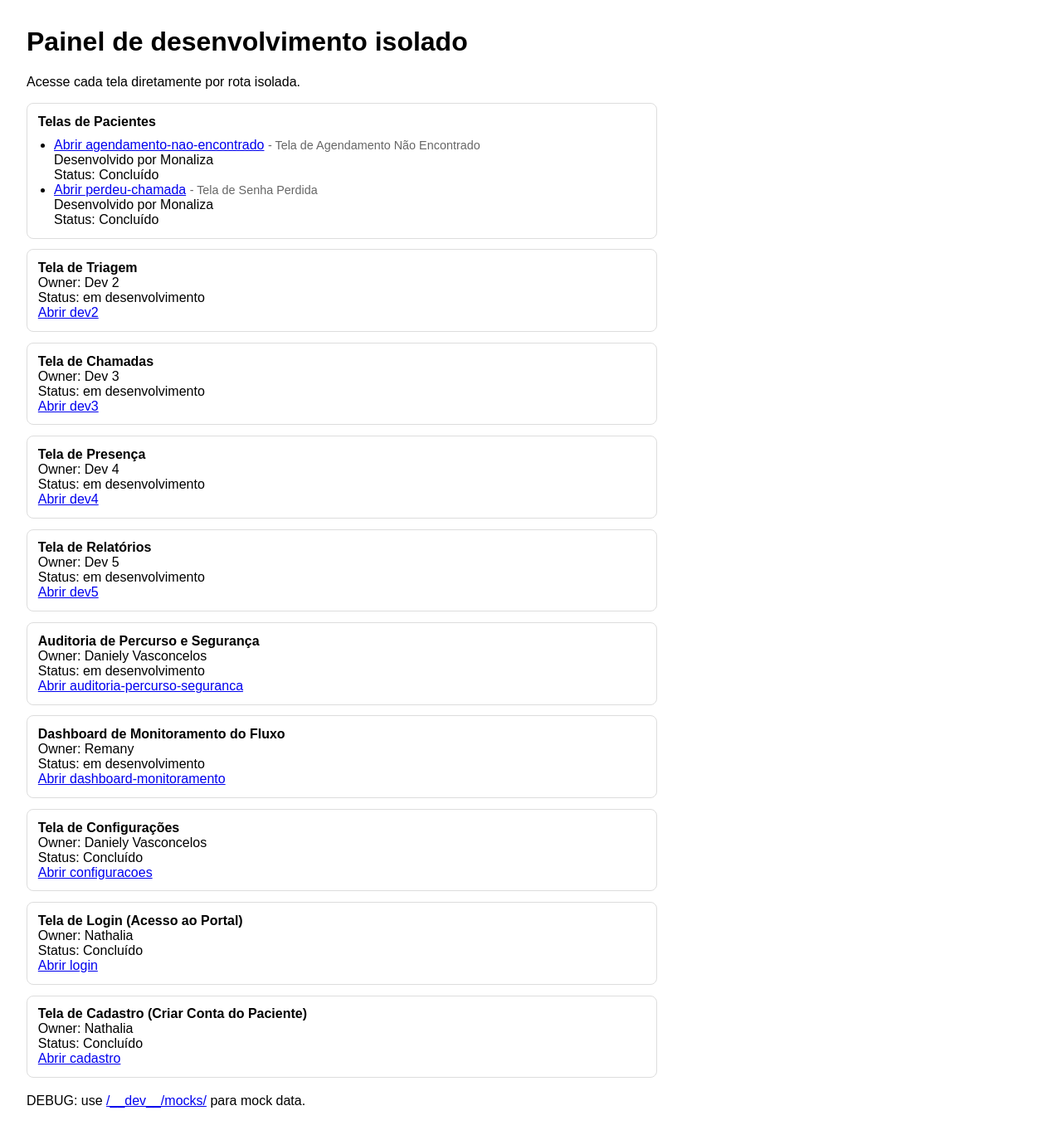
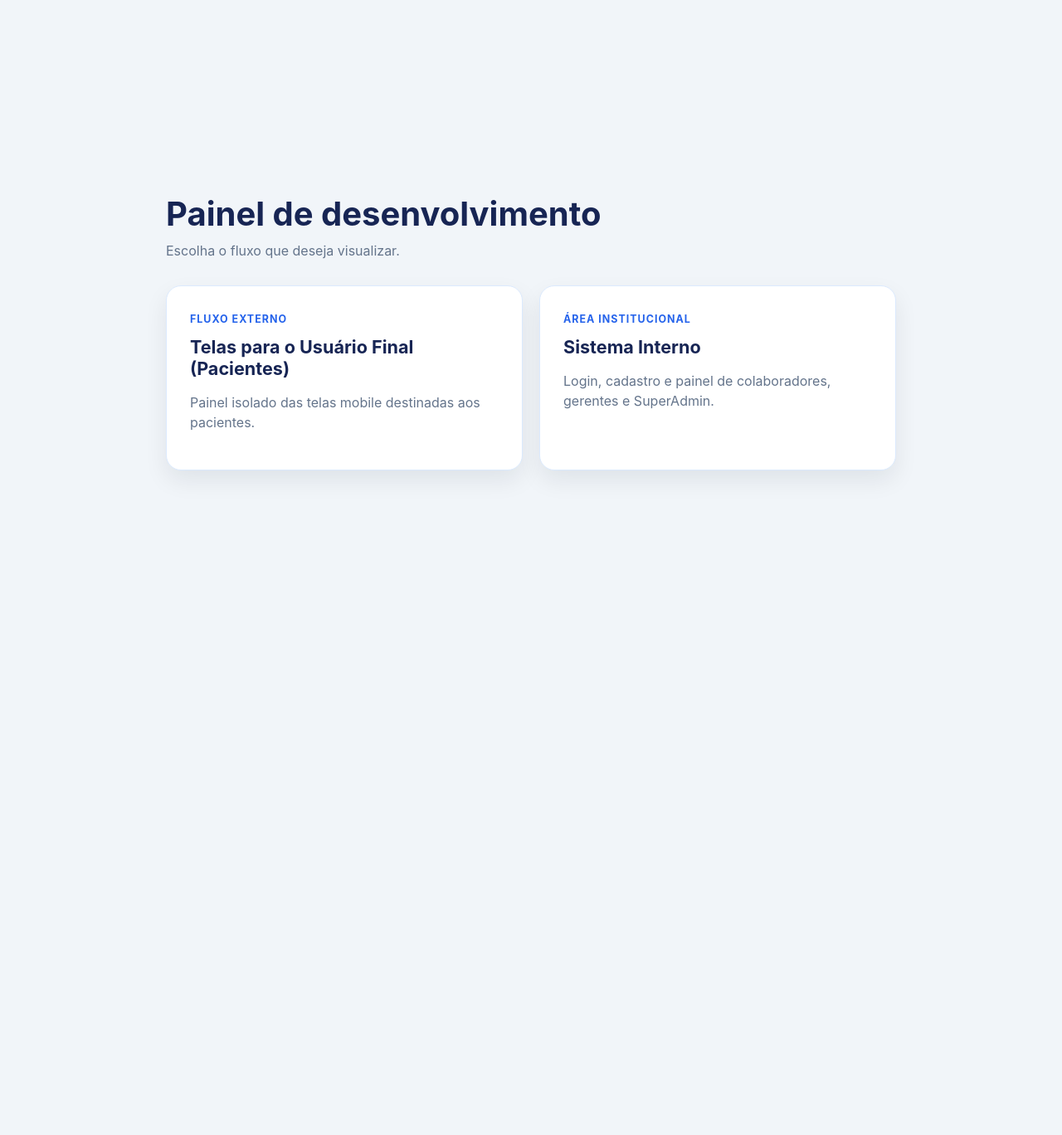
Before and after one commit to PET-Saude-Digital-UNCISAL/painel-de-chamada-cer4, a Django app: page / in a window 1280 px wide. Shown: the whole page at 83% size. After the commit the page ends 574 px from the top, so only its background shows below. Run offline with Django 5.2, Linux system fonts and the light colour scheme.

Commit message:
feat: adiciona tela de perfil e organiza o sistema

```diff
--- /dev/null
+++ b/core/static/core/js/meu_perfil.js
@@ -0,0 +1,2 @@
+const file=document.querySelector('#file'),photo=document.querySelector('#photo'),toast=document.querySelector('#toast');document.querySelectorAll('#pick,.change').forEach(b=>b.addEventListener('click',()=>file.click()));file.addEventListener('change',()=>{if(file.files[0])photo.style.backgroundImage=`url(${URL.createObjectURL(file.files[0])})`});document.querySelector('.remove').addEventListener('click',()=>{file.value='';photo.style.backgroundImage=''});document.querySelector('#form').addEventListener('submit',e=>{e.preventDefault();toast.classList.add('show');setTimeout(()=>toast.classList.remove('show'),2200)});document.querySelector('.cancel').addEventListener('click',()=>location.reload());
+const layout=document.querySelector('#profile-layout'),drawerToggle=document.querySelector('#drawer-toggle'),drawerOverlay=document.querySelector('#drawer-overlay');function setDrawer(open){layout.classList.toggle('drawer-opened',open);document.body.classList.toggle('drawer-open',open);drawerToggle.setAttribute('aria-expanded',String(open));drawerToggle.setAttribute('aria-label',open?'Fechar menu':'Abrir menu')}drawerToggle.addEventListener('click',()=>setDrawer(!layout.classList.contains('drawer-opened')));drawerOverlay.addEventListener('click',()=>setDrawer(false));document.addEventListener('keydown',event=>{if(event.key==='Escape')setDrawer(false)});
--- a/core/templates/core/configuracoes.html
+++ b/core/templates/core/configuracoes.html
@@ -183,7 +183,7 @@
         <button class="edit-modal-backdrop" type="button" data-close-edit-modal aria-label="Fechar modal"></button>
         <div class="edit-modal-panel">
             <div class="edit-modal-header"><div><h2 id="edit-user-modal-title">Editar Usuário</h2><p>Atualize as informações cadastrais do colaborador.</p></div><button class="edit-modal-close" type="button" data-close-edit-modal aria-label="Fechar"><i data-lucide="x"></i></button></div>
-            <form id="edit-user-form" method="post" action="/configuracoes/">
+            <form id="edit-user-form" method="post" action="{{ configuracoes_action_url }}">
                 {% csrf_token %}<input id="edit-action" type="hidden" name="action" value="update"><input id="edit-user-id" type="hidden" name="usuario_id">
                 {% if edit_form.errors %}<div class="edit-form-errors">Revise os campos. CPF e e-mail não podem estar duplicados.</div>{% endif %}
                 <div class="edit-form-body">
@@ -203,7 +203,7 @@
         <button class="user-modal-backdrop" type="button" data-close-user-modal aria-label="Fechar modal"></button>
         <div class="user-modal-panel">
             <div class="user-modal-header"><h2 id="user-modal-title">Novo Usuário</h2></div>
-            <form class="new-user-form" id="new-user-form" method="post" action="/configuracoes/">
+            <form class="new-user-form" id="new-user-form" method="post" action="{{ configuracoes_action_url }}">
                 {% csrf_token %}<input type="hidden" name="action" value="create">
                 {% if usuario_form.errors %}<div class="form-errors">Revise os campos. CPF e e-mail não podem estar duplicados.</div>{% endif %}
                 <label class="form-field"><span>Nome Completo</span><input id="new-user-name" name="nome_completo" type="text" value="{{ usuario_form.nome_completo.value|default:'' }}" placeholder="Ex: Ana Maria Silva" autocomplete="name" required></label>
--- a/core/templates/core/home.html
+++ b/core/templates/core/home.html
@@ -1,46 +1,27 @@
-<!DOCTYPE html>
-<html lang="pt-br">
+<!doctype html>
+<html lang="pt-BR">
 <head>
     <meta charset="utf-8">
+    <meta name="viewport" content="width=device-width, initial-scale=1">
     <title>{{ title }}</title>
     <style>
-        body { font-family: sans-serif; margin: 2rem; }
-        .grid { display: grid; gap: 0.8rem; max-width: 760px; }
-        .card { border: 1px solid #ddd; padding: 0.8rem; border-radius: 8px; }
-        .sublist { margin: 0.6rem 0 0; padding-left: 1.2rem; }
-        .muted { color: #666; font-size: 0.9rem; }
+        * { box-sizing:border-box; }
+        body { min-height:100vh; margin:0; display:grid; place-items:center; padding:2rem; font-family:Inter,Arial,sans-serif; color:#172554; background:#f1f5f9; }
+        main { width:min(100%,880px); } h1 { margin:0; font-size:clamp(1.8rem,4vw,2.5rem); } .intro { color:#64748b; margin:.6rem 0 2rem; }
+        .grid { display:grid; grid-template-columns:repeat(2,minmax(0,1fr)); gap:1.25rem; }
+        .card { display:block; min-height:180px; padding:1.75rem; border:1px solid #dbeafe; border-radius:18px; color:inherit; text-decoration:none; background:#fff; box-shadow:0 12px 28px rgb(15 23 42 / 8%); transition:transform .2s,box-shadow .2s; }
+        .card:hover { transform:translateY(-4px); box-shadow:0 18px 34px rgb(15 23 42 / 13%); } .tag { color:#2563eb; font-size:.78rem; font-weight:700; text-transform:uppercase; letter-spacing:.08em; }
+        .card h2 { margin:.75rem 0 .5rem; font-size:1.35rem; } .card p { color:#64748b; line-height:1.55; } @media(max-width:640px) { .grid { grid-template-columns:1fr; } }
     </style>
 </head>
 <body>
-    <h1>{{ title }}</h1>
-    <p>Acesse cada tela diretamente por rota isolada.</p>
-    <div class="grid">
-        {% for screen in screens %}
-            <div class="card">
-                <strong>{{ screen.title }}</strong><br>
-
-                {% if screen.is_group %}
-                    <ul class="sublist">
-                        {% for item in screen.screens %}
-                            <li>
-                                <a href="{{ item.path }}">Abrir {{ item.slug }}</a>
-                                <span class="muted">- {{ item.title }}</span><br>
-                                Desenvolvido por {{ item.owner }}<br>
-                                Status: {{ item.status }}
-                            </li>
-                        {% endfor %}
-                    </ul>
-                {% else %}
-                    Owner: {{ screen.owner }}<br>
-                    Status: {{ screen.status }}<br>
-                    <a href="{{ screen.path }}">Abrir {{ screen.slug }}</a>
-                {% endif %}
-            </div>
-        {% endfor %}
-    </div>
-
-    <p style="margin-top: 1.2rem;">
-        DEBUG: use <a href="/__dev__/mocks/">/__dev__/mocks/</a> para mock data.
-    </p>
+    <main>
+        <h1>{{ title }}</h1>
+        <p class="intro">Escolha o fluxo que deseja visualizar.</p>
+        <div class="grid">
+            <a class="card" href="{% url 'painel-pacientes' %}"><span class="tag">Fluxo externo</span><h2>Telas para o Usu&aacute;rio Final (Pacientes)</h2><p>Painel isolado das telas mobile destinadas aos pacientes.</p></a>
+            <a class="card" href="{% url 'sistema-interno' %}"><span class="tag">&Aacute;rea institucional</span><h2>Sistema Interno</h2><p>Login, cadastro e painel de colaboradores, gerentes e SuperAdmin.</p></a>
+        </div>
+    </main>
 </body>
 </html>
--- a/core/urls.py
+++ b/core/urls.py
@@ -5,6 +5,8 @@ from core import views
 
 urlpatterns = [
     path("", views.home_view, name="home"),
+    path("pacientes/", views.painel_pacientes_view, name="painel-pacientes"),
+    path("sistema-interno/", views.sistema_interno_figma_view, name="sistema-interno"),
     path("configuracoes/", views.configuracoes_view, name="configuracoes"),
     path(
         "dashboard-monitoramento/",
@@ -29,11 +31,12 @@ urlpatterns = [
     path("telas/<slug:screen_slug>/", views.screen_view, name="screen-dynamic"),
     path('perdeu-chamada/', views.perdeu_chamada_view, name='perdeu_chamada'),
     path('agendamento-nao-encontrado/', views.agendamento_nao_encontrado_view, name='agendamento_nao_encontrado'),
-    # Portal do paciente: login e cadastro
+    # Acesso institucional: login e cadastro pertencem ao sistema interno.
     path('login/', views.login_view, name='login'),
     path('cadastro/', views.cadastro_view, name='cadastro'),
     path('logout/', views.logout_view, name='logout'),
     path('area-paciente/', views.area_paciente_view, name='area-paciente'),
     path('gestao-qualidade/', views.gestao_qualidade_view, name='gestao_qualidade'),
     path('pesquisa-satisfacao/', views.pesquisa_satisfacao_view, name='pesquisa_satisfacao'),
+    path('meu-perfil/', views.meu_perfil_view, name='meu-perfil'),
 ]
--- a/core/views.py
+++ b/core/views.py
@@ -3,6 +3,8 @@ import csv
 from django.conf import settings
 from django.http import Http404, HttpResponse
 from django.shortcuts import get_object_or_404, redirect, render
+from django.urls import reverse
+from django.views.decorators.clickjacking import xframe_options_sameorigin
 
 from core.dev_builders import build_fake_screen_list, build_mocked_screen_payload
 from core.forms import CadastroPacienteForm, LoginPacienteForm, UsuarioSistemaForm
@@ -14,15 +16,16 @@ from core.services import (
     get_dashboard_monitoramento_context,
     get_login_context,
     get_screen_context,
-    list_team_screens,
 )
 
 
+@xframe_options_sameorigin
 def dashboard_monitoramento_view(request):
     """Renderiza o dashboard de monitoramento com dados fictícios."""
     return render(request, "core/dashboard_monitoramento.html", get_dashboard_monitoramento_context())
 
 
+@xframe_options_sameorigin
 def configuracoes_view(request):
     """Manage access settings and persist institutional users."""
     form = UsuarioSistemaForm()
@@ -36,21 +39,21 @@ def configuracoes_view(request):
             form = UsuarioSistemaForm(request.POST)
             if form.is_valid():
                 form.save()
-                return redirect("/configuracoes/?modulo=usuarios&resultado=criado")
+                return _configuracoes_redirect(request, "criado")
         else:
             edit_user = get_object_or_404(UsuarioSistema, pk=user_id)
             if action == "update":
                 edit_form = UsuarioSistemaForm(request.POST, instance=edit_user)
                 if edit_form.is_valid():
                     edit_form.save()
-                    return redirect("/configuracoes/?modulo=usuarios&resultado=atualizado")
+                    return _configuracoes_redirect(request, "atualizado")
             elif action == "toggle":
                 edit_user.usuario_ativo = not edit_user.usuario_ativo
                 edit_user.save(update_fields=("usuario_ativo", "atualizado_em"))
-                return redirect("/configuracoes/?modulo=usuarios&resultado=status")
+                return _configuracoes_redirect(request, "status")
             elif action == "delete":
                 edit_user.delete()
-                return redirect("/configuracoes/?modulo=usuarios&resultado=excluido")
+                return _configuracoes_redirect(request, "excluido")
 
     usuarios = UsuarioSistema.objects.all()
     context = {
@@ -61,8 +64,22 @@ def configuracoes_view(request):
         "usuarios_ativos": usuarios.filter(usuario_ativo=True).count(),
         "abrir_gestao_usuarios": request.GET.get("modulo") == "usuarios" or request.method == "POST",
         "resultado": request.GET.get("resultado", ""),
+        "configuracoes_action_url": (
+            f"{reverse('configuracoes')}?interno=1"
+            if request.GET.get("interno") == "1"
+            else reverse("configuracoes")
+        ),
     }
     return render(request, "core/configuracoes.html", context)
+
+
+def _configuracoes_redirect(request, resultado):
+    """Mantém formulários de configurações dentro do painel quando abertos nele."""
+    if request.GET.get("interno") == "1":
+        return redirect(
+            f"{reverse('sistema-interno')}?tela=configuracoes&modulo=usuarios&resultado={resultado}"
+        )
+    return redirect(f"{reverse('configuracoes')}?modulo=usuarios&resultado={resultado}")
 
 
 def perdeu_chamada_view(request, **kwargs):
@@ -79,12 +96,91 @@ def perdeu_chamada_view(request, **kwargs):
 
 
 def home_view(request):
-    """Thin view: render dashboard with links for each isolated screen."""
-    context = {
-        "title": "Painel de desenvolvimento isolado",
-        "screens": list_team_screens(),
+    """Entrada do painel isolado, limitada aos dois fluxos do produto."""
+    return render(request, "core/home.html", {"title": "Painel de desenvolvimento"})
+
+
+def painel_pacientes_view(request):
+    """Lista isolada das telas mobile destinadas ao usuário final."""
+    screens = [
+        {
+            "title": "Tela de Pesquisa de satisfação",
+            "owner": "Monaliza",
+            "path": reverse("pesquisa_satisfacao"),
+        },
+        {
+            "title": "Tela de agendamento não encontrado",
+            "owner": "Monaliza",
+            "path": reverse("agendamento_nao_encontrado"),
+        },
+        {
+            "title": "Tela de Perdeu a chamada",
+            "owner": "Monaliza",
+            "path": reverse("perdeu_chamada"),
+        },
+    ]
+    return render(request, "core/painel_pacientes.html", {"screens": screens})
+
+
+def sistema_interno_view(request):
+    """Shell único do sistema interno; a tela é escolhida pelo parâmetro ``tela``."""
+    screens = {
+        "monitoramento": {"label": "Monitoramento do fluxo", "path": f"{reverse('dashboard-monitoramento')}?interno=1"},
+        "perfil": {"label": "Meu perfil", "path": f"{reverse('meu-perfil')}?interno=1"},
+        "triagem": {"label": "Triagem", "path": None},
+        "chamadas": {"label": "Chamadas", "path": None},
+        "presenca": {"label": "Controle de presença", "path": None},
+        "relatorios": {"label": "Relatórios de desempenho", "path": None},
+        "qualidade": {"label": "Gestão da qualidade", "path": f"{reverse('gestao_qualidade')}?interno=1"},
+        "auditoria": {"label": "Auditoria e segurança", "path": f"{reverse('screen-auditoria-percurso-seguranca')}?interno=1"},
+        "configuracoes": {"label": "Configurações", "path": f"{reverse('configuracoes')}?interno=1"},
+        "login": {"label": "Login", "path": f"{reverse('login')}?interno=1"},
+        "cadastro": {"label": "Cadastro", "path": f"{reverse('cadastro')}?interno=1"},
     }
-    return render(request, "core/home.html", context)
+    def items(*keys):
+        return [{"key": key, **screens[key]} for key in keys]
+
+    navigation_groups = [
+        {"role": "Colaboradores", "screens": items("monitoramento", "perfil", "triagem", "chamadas", "presenca")},
+        {"role": "Gerência", "screens": items("relatorios", "qualidade", "auditoria")},
+        {"role": "SuperAdmin", "screens": items("configuracoes")},
+        {"role": "Acesso ao sistema", "screens": items("login", "cadastro")},
+    ]
+    active_key = request.GET.get("tela", "monitoramento")
+    if active_key not in screens:
+        active_key = "monitoramento"
+    return render(request, "core/sistema_interno.html", {
+        "navigation_groups": navigation_groups,
+        "active_key": active_key,
+        "active_screen": screens[active_key],
+    })
+
+
+def sistema_interno_figma_view(request):
+    """Shell do sistema interno com o Drawer aprovado no Figma."""
+    screens = {
+        "monitoramento": {"label": "Dashboard", "path": f"{reverse('dashboard-monitoramento')}?interno=1"},
+        "relatorios": {"label": "Relatorios de Desempenho", "path": None},
+        "auditoria": {"label": "Auditoria de Percurso", "path": f"{reverse('screen-auditoria-percurso-seguranca')}?interno=1"},
+        "qualidade": {"label": "Gestao de Qualidade", "path": f"{reverse('gestao_qualidade')}?interno=1"},
+        "configuracoes": {"label": "Configuracoes", "path": f"{reverse('configuracoes')}?interno=1"},
+        "perfil": {"label": "Meu Perfil", "path": f"{reverse('meu-perfil')}?interno=1"},
+        # Acesso institucional: intencionalmente fora do Drawer do Figma.
+        "login": {"label": "Login", "path": f"{reverse('login')}?interno=1"},
+        "cadastro": {"label": "Cadastro", "path": f"{reverse('cadastro')}?interno=1"},
+    }
+    active_key = request.GET.get("tela", "monitoramento")
+    if active_key not in screens:
+        active_key = "monitoramento"
+    navigation_items = [
+        {"key": key, **screens[key]}
+        for key in ("monitoramento", "relatorios", "auditoria", "qualidade", "configuracoes", "perfil")
+    ]
+    return render(request, "core/sistema_interno.html", {
+        "navigation_items": navigation_items,
+        "active_key": active_key,
+        "active_screen": screens[active_key],
+    })
 
 
 def screen_view(request, screen_slug):
@@ -95,6 +191,7 @@ def screen_view(request, screen_slug):
     return render(request, "core/screen.html", context)
 
 
+@xframe_options_sameorigin
 def auditoria_percurso_seguranca_view(request):
     """Thin view for the audit screen, keeping business data in services."""
     filtros = {
@@ -182,6 +279,7 @@ def agendamento_nao_encontrado_view(request):
     return render(request, 'core/agendamento_nao_encontrado.html')
 
 
+@xframe_options_sameorigin
 def login_view(request):
     """Tela de Login (Acesso ao Portal), autenticação do paciente por CPF."""
     if request.session.get("paciente_id"):
@@ -200,6 +298,7 @@ def login_view(request):
     return render(request, "core/login.html", context)
 
 
+@xframe_options_sameorigin
 def cadastro_view(request):
     """Tela de Cadastro (Criar Conta do paciente)."""
     form = CadastroPacienteForm(request.POST or None)
@@ -226,9 +325,15 @@ def area_paciente_view(request):
     return render(request, "core/area_paciente.html", context)
 
 
+@xframe_options_sameorigin
 def gestao_qualidade_view(request):
     return render(request, 'core/gestao_qualidade.html')
 
 
 def pesquisa_satisfacao_view(request):
     return render(request, 'core/pesquisa_satisfacao.html')
+
+
+@xframe_options_sameorigin
+def meu_perfil_view(request):
+    return render(request, "core/meu_perfil.html")
```
Also changed, not shown: core/templates/core/meu_perfil.html (added, +10 -0 lines), core/templates/core/painel_pacientes.html (added, +43 -0 lines), core/templates/core/sistema_interno.html (added, +63 -0 lines), core/tests.py (+28 -6 lines), core/static/core/css/meu_perfil.css (added).
